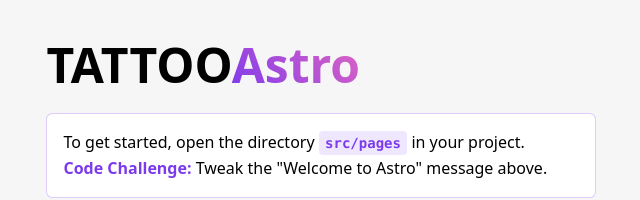
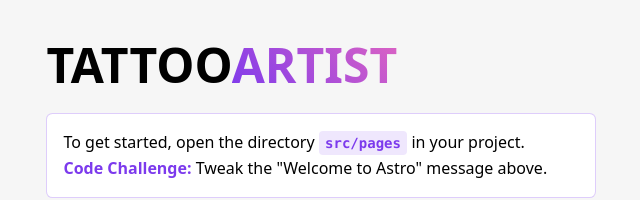
Before and after one commit to cybercounselor/cyberfront1, an Astro site: page / in a window 1280 px wide. Shown: the top 200 px of the page, without its empty margins (319-959 px from the left). Built offline with nearby package versions, Linux system fonts and the light colour scheme; Astro itself is replaced by a stand-in of ours.

Commit message:
probando

```diff
--- a/src/pages/index.astro
+++ b/src/pages/index.astro
@@ -5,7 +5,7 @@
 
 <Layout title="Welcome to Astro.">
 	<main>
-		<h1>TATTOO<span class="text-gradient">Astro</span></h1>
+		<h1>TATTOO<span class="text-gradient">ARTIST</span></h1>
 		<p class="instructions">
 			To get started, open the directory <code>src/pages</code> in your project.<br />
 			<strong>Code Challenge:</strong> Tweak the "Welcome to Astro" message above.
```
